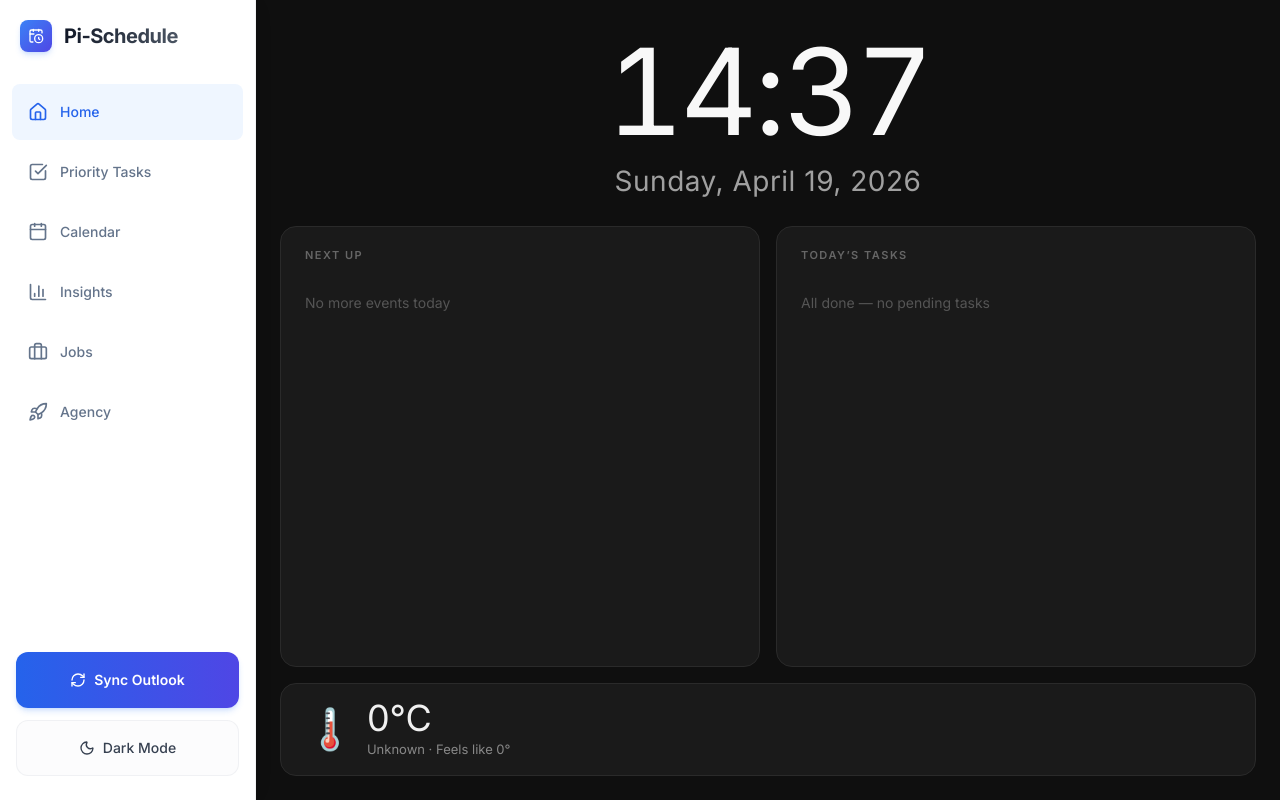
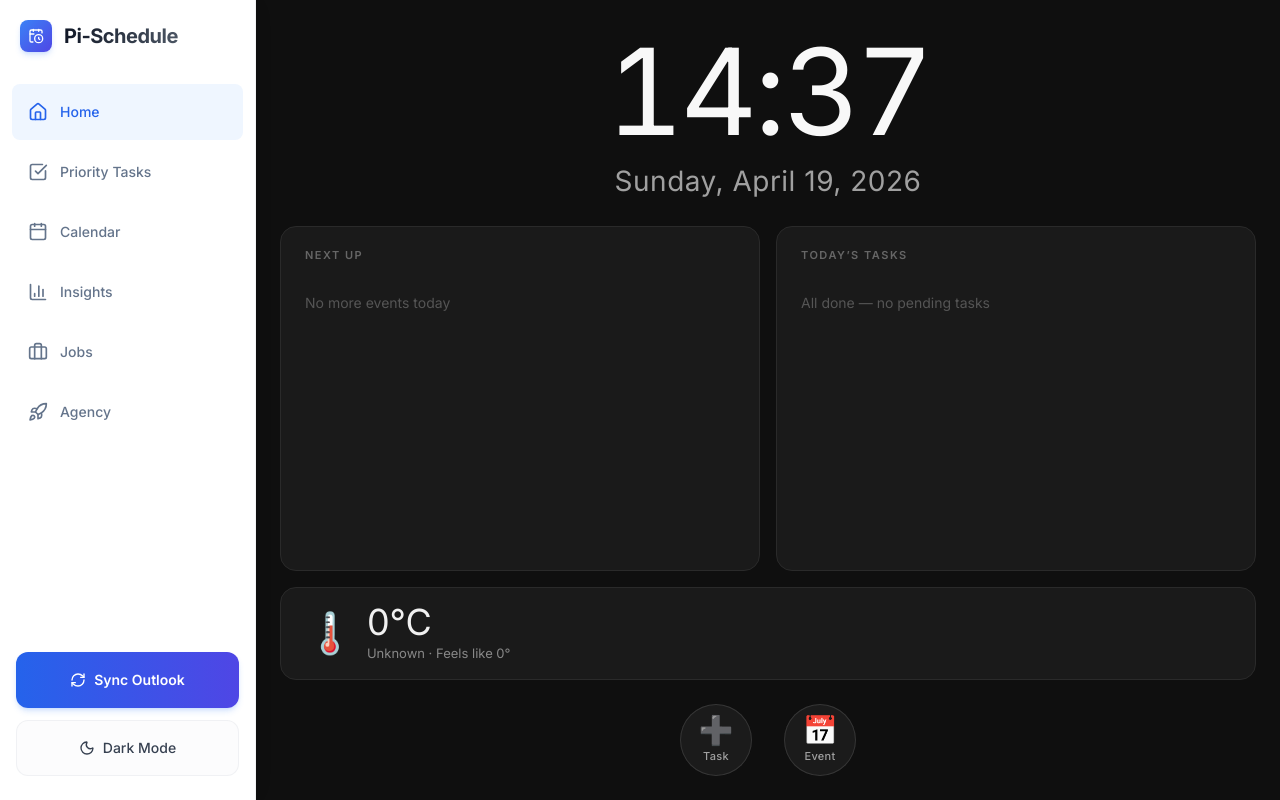
Before and after one commit to Oliver-Johnson/RPi_Calendar, a Flask app: page / in a window 1280 px wide. Run offline with Flask 3, Linux system fonts and the light colour scheme; data that the repository does not hold is empty; some libraries are stand-ins or nearby versions.

Commit message:
feat: add quick-action floating buttons and simplified task/event modals
- home.js: FAB container added to _renderStructure() with three buttons
  (Add Task, Add Event, Dismiss Reminder — dismiss hidden by default).
  New methods: _openAddTask(), _openAddEvent() (prefills times, populates
  calendar dropdown via API.getCalendars()), _closeModal(), _submitTask(),
  _submitEvent(). On submit, calls API.createTask/createEvent then refreshes
  home cards.
- home.css: .home-fab-container, .home-fab (72px circles, blur backdrop),
  .home-quick-modal overlay (80vw, centered), .home-quick-modal-content
  (dark card, 1rem gap), large inputs (56px min-height, 18px font),
  full-width 56px submit button.
- templates/index.html: #modal-add-task and #modal-add-event modal divs
  added with native date/datetime-local pickers, priority select, calendar
  select.

```diff
--- a/static/css/home.css
+++ b/static/css/home.css
@@ -299,3 +299,177 @@
     font-size: 14px;
     padding: 1rem 0;
 }
+
+/* ---- Floating Action Buttons ---- */
+.home-fab-container {
+    display: flex;
+    justify-content: center;
+    align-items: flex-end;
+    gap: 2rem;
+    padding: 0 1.5rem 1.5rem;
+    flex-shrink: 0;
+}
+
+.home-fab {
+    display: flex;
+    flex-direction: column;
+    align-items: center;
+    justify-content: center;
+    gap: 0.25rem;
+    width: 72px;
+    height: 72px;
+    border-radius: 50%;
+    background: rgba(30, 30, 30, 0.85);
+    backdrop-filter: blur(10px);
+    -webkit-backdrop-filter: blur(10px);
+    border: 1px solid rgba(255, 255, 255, 0.12);
+    cursor: pointer;
+    transition: transform 0.12s ease, background 0.12s ease;
+    color: #f0f0f0;
+    min-width: 72px;
+    min-height: 72px;
+}
+
+.home-fab:active {
+    transform: scale(0.9);
+    background: rgba(60, 60, 60, 0.9);
+}
+
+.home-fab-icon {
+    font-size: 28px;
+    line-height: 1;
+}
+
+.home-fab-label {
+    font-size: 11px;
+    font-weight: 500;
+    color: #a0a0a0;
+    letter-spacing: 0.3px;
+}
+
+.home-fab-dismiss.hidden {
+    display: none;
+}
+
+/* ---- Quick-action modals ---- */
+.home-quick-modal {
+    position: fixed;
+    inset: 0;
+    z-index: 10000;
+    display: flex;
+    align-items: center;
+    justify-content: center;
+    background: rgba(0, 0, 0, 0.7);
+    backdrop-filter: blur(4px);
+    -webkit-backdrop-filter: blur(4px);
+    padding: 1rem;
+}
+
+.home-quick-modal.hidden {
+    display: none;
+}
+
+.home-quick-modal-content {
+    position: relative;
+    background: #1a1a1a;
+    border: 1px solid #333;
+    border-radius: 20px;
+    padding: 2rem;
+    width: 80vw;
+    max-width: 480px;
+    max-height: 90vh;
+    overflow-y: auto;
+    display: flex;
+    flex-direction: column;
+    gap: 1rem;
+}
+
+.home-quick-modal-close {
+    position: absolute;
+    top: 1rem;
+    right: 1rem;
+    width: 48px;
+    height: 48px;
+    border-radius: 50%;
+    background: rgba(255, 255, 255, 0.08);
+    border: 1px solid rgba(255, 255, 255, 0.12);
+    color: #c0c0c0;
+    font-size: 18px;
+    cursor: pointer;
+    display: flex;
+    align-items: center;
+    justify-content: center;
+    transition: background 0.1s ease;
+    min-width: 48px;
+    min-height: 48px;
+}
+
+.home-quick-modal-close:active {
+    background: rgba(255, 255, 255, 0.15);
+}
+
+.home-quick-modal-title {
+    font-size: 24px;
+    font-weight: 500;
+    color: #f0f0f0;
+    padding-right: 3rem;
+    margin-bottom: 0.5rem;
+}
+
+.home-quick-modal-content form {
+    display: flex;
+    flex-direction: column;
+    gap: 0.875rem;
+}
+
+.home-quick-modal-content input[type="text"],
+.home-quick-modal-content input[type="date"],
+.home-quick-modal-content input[type="datetime-local"],
+.home-quick-modal-content select {
+    width: 100%;
+    background: #111;
+    border: 1px solid #333;
+    border-radius: 10px;
+    color: #f0f0f0;
+    font-size: 18px;
+    padding: 0.75rem 1rem;
+    min-height: 56px;
+    outline: none;
+    -webkit-tap-highlight-color: transparent;
+    touch-action: manipulation;
+}
+
+.home-quick-modal-content input:focus,
+.home-quick-modal-content select:focus {
+    border-color: #3b82f6;
+}
+
+.home-quick-modal-content input::placeholder {
+    color: #555;
+}
+
+.home-quick-modal-submit {
+    width: 100%;
+    height: 56px;
+    background: #3b82f6;
+    color: #fff;
+    font-size: 17px;
+    font-weight: 600;
+    border-radius: 12px;
+    border: none;
+    cursor: pointer;
+    margin-top: 0.25rem;
+    transition: background 0.1s ease, transform 0.1s ease;
+    min-height: 56px;
+    touch-action: manipulation;
+}
+
+.home-quick-modal-submit:active {
+    background: #2563eb;
+    transform: scale(0.98);
+}
+
+.home-quick-modal-submit:disabled {
+    background: #374151;
+    cursor: not-allowed;
+}
--- a/static/js/home.js
+++ b/static/js/home.js
@@ -56,6 +56,20 @@ const HomeView = {
                     <div class="home-weather-card" id="home-weather-content">
                         <div style="color:#555;font-size:13px;">Loading weather&hellip;</div>
                     </div>
+                </div>
+                <div class="home-fab-container">
+                    <button class="home-fab" id="fab-add-task" onclick="HomeView._openAddTask()">
+                        <span class="home-fab-icon">➕</span>
+                        <span class="home-fab-label">Task</span>
+                    </button>
+                    <button class="home-fab" id="fab-add-event" onclick="HomeView._openAddEvent()">
+                        <span class="home-fab-icon">📅</span>
+                        <span class="home-fab-label">Event</span>
+                    </button>
+                    <button class="home-fab home-fab-dismiss hidden" id="fab-dismiss-reminder">
+                        <span class="home-fab-icon">🔕</span>
+                        <span class="home-fab-label">Dismiss</span>
+                    </button>
                 </div>
             </div>
         `;
@@ -284,4 +298,113 @@ const HomeView = {
         if (this._weatherInterval) clearInterval(this._weatherInterval);
         this._weatherInterval = setInterval(() => this._loadWeather(), 30 * 60 * 1000);
     },
+
+    // ---- Quick-action FABs ----
+
+    _openAddTask() {
+        const modal = document.getElementById('modal-add-task');
+        if (!modal) return;
+        // Reset form
+        const form = modal.querySelector('form');
+        if (form) form.reset();
+        modal.classList.remove('hidden');
+        modal.querySelector('input[type="text"]')?.focus();
+    },
+
+    async _openAddEvent() {
+        const modal = document.getElementById('modal-add-event');
+        if (!modal) return;
+        const form = modal.querySelector('form');
+        if (form) form.reset();
+
+        // Prefill start to nearest upcoming hour
+        const now = new Date();
+        now.setMinutes(0, 0, 0);
+        now.setHours(now.getHours() + 1);
+        const toLocal = d => new Date(d.getTime() - d.getTimezoneOffset() * 60000).toISOString().slice(0, 16);
+        const startEl = document.getElementById('event-start');
+        const endEl   = document.getElementById('event-end');
+        if (startEl) startEl.value = toLocal(now);
+        if (endEl) {
+            const end = new Date(now.getTime() + 60 * 60 * 1000);
+            endEl.value = toLocal(end);
+        }
+
+        // Populate calendar selector
+        const calSelect = document.getElementById('event-calendar');
+        if (calSelect) {
+            calSelect.innerHTML = '<option value="">Default calendar</option>';
+            try {
+                const cals = await API.getCalendars();
+                (cals || []).forEach(c => {
+                    const opt = document.createElement('option');
+                    opt.value = c.id;
+                    opt.textContent = c.name;
+                    calSelect.appendChild(opt);
+                });
+            } catch (_) { /* leave default only */ }
+        }
+
+        modal.classList.remove('hidden');
+        modal.querySelector('input[type="text"]')?.focus();
+    },
+
+    _closeModal(id) {
+        const modal = document.getElementById(id);
+        if (modal) modal.classList.add('hidden');
+    },
+
+    async _submitTask(e) {
+        e.preventDefault();
+        const title    = document.getElementById('task-title')?.value.trim();
+        const dueDate  = document.getElementById('task-due-date')?.value || null;
+        const priority = document.getElementById('task-priority')?.value || 'Medium';
+        if (!title) return;
+
+        const btn = e.target.querySelector('button[type="submit"]');
+        const orig = btn ? btn.textContent : '';
+        if (btn) { btn.disabled = true; btn.textContent = 'Saving…'; }
+
+        try {
+            await API.createTask({ title, due_date: dueDate, priority, status: 'Pending' });
+            this._closeModal('modal-add-task');
+            await this._loadTasks();
+            if (typeof showToast !== 'undefined') showToast('Task added', 'success');
+        } catch (err) {
+            if (typeof showToast !== 'undefined') showToast('Failed: ' + err.message, 'error');
+        } finally {
+            if (btn) { btn.disabled = false; btn.textContent = orig; }
+        }
+    },
+
+    async _submitEvent(e) {
+        e.preventDefault();
+        const title      = document.getElementById('event-title')?.value.trim();
+        const startRaw   = document.getElementById('event-start')?.value;
+        const endRaw     = document.getElementById('event-end')?.value;
+        const calendarId = document.getElementById('event-calendar')?.value || null;
+        if (!title || !startRaw) return;
+
+        const btn = e.target.querySelector('button[type="submit"]');
+        const orig = btn ? btn.textContent : '';
+        if (btn) { btn.disabled = true; btn.textContent = 'Saving…'; }
+
+        const payload = {
+            title,
+            start_time: new Date(startRaw).toISOString(),
+            end_time:   endRaw ? new Date(endRaw).toISOString() : new Date(new Date(startRaw).getTime() + 3600000).toISOString(),
+        };
+        if (calendarId) payload.calendar_id = calendarId;
+
+        try {
+            await API.createEvent(payload);
+            this._closeModal('modal-add-event');
+            await this._loadEvents();
+            if (typeof showToast !== 'undefined') showToast('Event added', 'success');
+        } catch (err) {
+            if (typeof showToast !== 'undefined') showToast('Failed: ' + err.message, 'error');
+        } finally {
+            if (btn) { btn.disabled = false; btn.textContent = orig; }
+        }
+    },
 };
```
